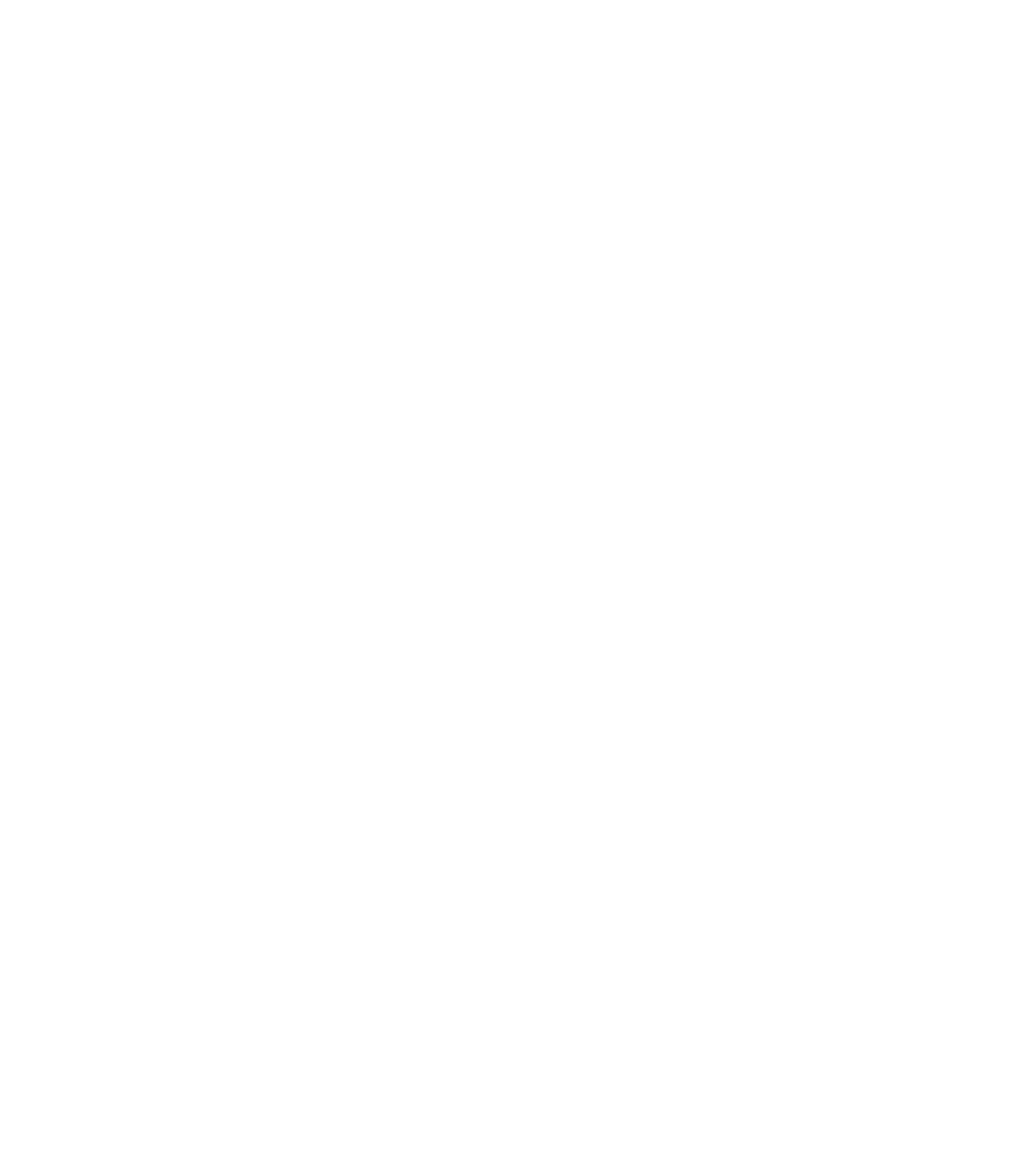
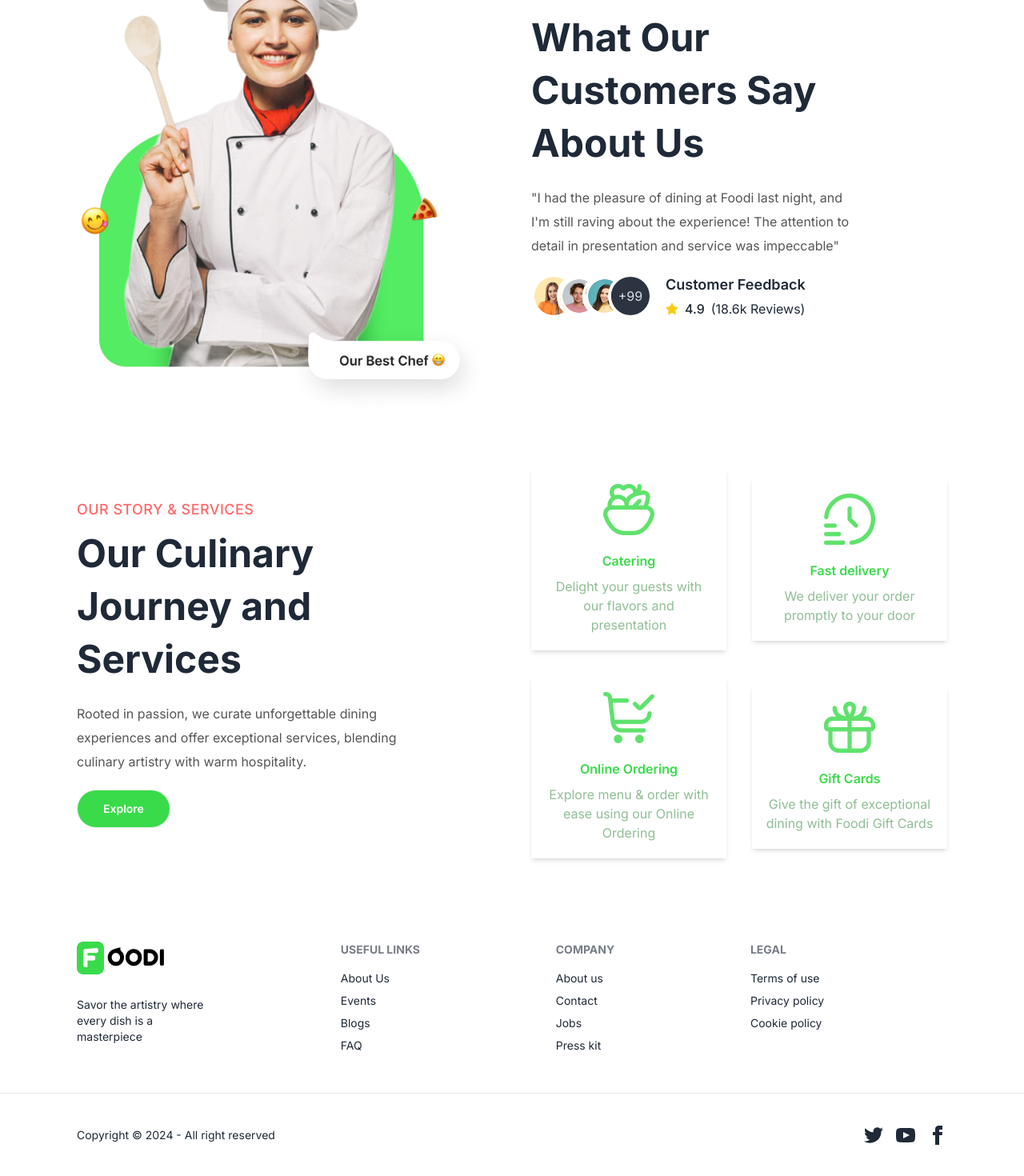
Before and after one commit to rygailkim/foodi-mern, a React (Vite) app in the folder foodi-client/: page / in a window 1280 px wide. Shown: the part 2531-4001 px from the top of the page at 80% size. Before the commit the page ends 2387 px from the top, so only its background shows below. Built offline with nearby package versions, Linux system fonts and the light colour scheme.

Commit message:
part 1 done

```diff
--- /dev/null
+++ b/foodi-client/src/components/Footer.jsx
@@ -0,0 +1,51 @@
+import React from 'react'
+
+const Footer = () => {
+  return (
+    <div>
+        <footer className="footer xl:px-24 py-10 px-4 text-base-content">
+            <aside>
+                <img src='/logo.png'/>
+                <p className='my-5 md:w-40'>Savor the artistry where every dish is a masterpiece</p>
+            </aside>
+            <nav>
+                <h6 className="footer-title">Useful Links</h6>
+                <a className="link link-hover">About Us</a>
+                <a className="link link-hover">Events</a>
+                <a className="link link-hover">Blogs</a>
+                <a className="link link-hover">FAQ</a>
+            </nav>
+            <nav>
+                <h6 className="footer-title">Company</h6>
+                <a className="link link-hover">About us</a>
+                <a className="link link-hover">Contact</a>
+                <a className="link link-hover">Jobs</a>
+                <a className="link link-hover">Press kit</a>
+            </nav>
+            <nav>
+                <h6 className="footer-title">Legal</h6>
+                <a className="link link-hover">Terms of use</a>
+                <a className="link link-hover">Privacy policy</a>
+                <a className="link link-hover">Cookie policy</a>
+            </nav>
+        </footer>
+
+        <hr/>
+
+        <footer className="footer items-center xl:px-24 py-10 px-4">
+            <aside className="items-center grid-flow-col">
+                <p>Copyright © 2024 - All right reserved</p>
+            </aside>
+            <nav className="grid-flow-col gap-4 md:place-self-center md:justify-self-end">
+                <a><svg xmlns="http://www.w3.org/2000/svg" width="24" height="24" viewBox="0 0 24 24" className="fill-current"><path d="M24 4.557c-.883.392-1.832.656-2.828.775 1.017-.609 1.798-1.574 2.165-2.724-.951.564-2.005.974-3.127 1.195-.897-.957-2.178-1.555-3.594-1.555-3.179 0-5.515 2.966-4.797 6.045-4.091-.205-7.719-2.165-10.148-5.144-1.29 2.213-.669 5.108 1.523 6.574-.806-.026-1.566-.247-2.229-.616-.054 2.281 1.581 4.415 3.949 4.89-.693.188-1.452.232-2.224.084.626 1.956 2.444 3.379 4.6 3.419-2.07 1.623-4.678 2.348-7.29 2.04 2.179 1.397 4.768 2.212 7.548 2.212 9.142 0 14.307-7.721 13.995-14.646.962-.695 1.797-1.562 2.457-2.549z"></path></svg>
+                </a>
+                <a><svg xmlns="http://www.w3.org/2000/svg" width="24" height="24" viewBox="0 0 24 24" className="fill-current"><path d="M19.615 3.184c-3.604-.246-11.631-.245-15.23 0-3.897.266-4.356 2.62-4.385 8.816.029 6.185.484 8.549 4.385 8.816 3.6.245 11.626.246 15.23 0 3.897-.266 4.356-2.62 4.385-8.816-.029-6.185-.484-8.549-4.385-8.816zm-10.615 12.816v-8l8 3.993-8 4.007z"></path></svg></a>
+                <a><svg xmlns="http://www.w3.org/2000/svg" width="24" height="24" viewBox="0 0 24 24" className="fill-current"><path d="M9 8h-3v4h3v12h5v-12h3.642l.358-4h-4v-1.667c0-.955.192-1.333 1.115-1.333h2.885v-5h-3.808c-3.596 0-5.192 1.583-5.192 4.615v3.385z"></path></svg></a>
+            </nav>
+        </footer>
+
+    </div>
+  )
+}
+
+export default Footer
--- a/foodi-client/src/layout/Main.jsx
+++ b/foodi-client/src/layout/Main.jsx
@@ -2,12 +2,14 @@
 import {Outlet} from 'react-router-dom'
 import Navbar from '../components/Navbar'
 import "../App.css"
+import Footer from '../components/Footer'
 
 const Main = () => {
   return (
     <div>
         <Navbar/>
         <Outlet/>
+        <Footer/>
     </div>
   )
 }
--- a/foodi-client/src/pages/home/Home.jsx
+++ b/foodi-client/src/pages/home/Home.jsx
@@ -2,13 +2,18 @@
 import Banner from '../../components/Banner'
 import Categories from './Categories'
 import SpecialDishes from './SpecialDishes'
+import Testimonials from './Testimonials'
+import Service from './Service'
+import Footer from '../../components/Footer'
 
 const Home = () => {
   return (
-    <div className>
+    <div>
       <Banner/>
       <Categories/>
       <SpecialDishes/>
+      <Testimonials/>
+      <Service/>
     </div>
   )
 }
--- /dev/null
+++ b/foodi-client/src/pages/home/Service.jsx
@@ -0,0 +1,49 @@
+import React from 'react'
+
+const serviceLists = [
+    {id: 1, title:"Catering", des: "Delight your guests with our flavors and presentation", image: "/images/home/services/icon1.png"},
+    {id: 2, title:"Fast delivery", des: "We deliver your order promptly to your door", image: "/images/home/services/icon2.png"},
+    {id: 3, title:"Online Ordering", des: "Explore menu & order with ease using our Online Ordering ", image: "/images/home/services/icon3.png"},
+    {id: 4, title:"Gift Cards", des: "Give the gift of exceptional dining with Foodi Gift Cards", image: "/images/home/services/icon4.png"},
+]
+
+const Service = () => {
+  return (
+    <div className='section-container my-16'>
+        <div className='flex flex-col md:flex-row items-center justify-between gap-12'>
+            {/* Text */}
+            <div className='md:w-1/2'>
+                <div className='text-left md:w-4/5'>
+                  <p className='subtitle'>Our Story & Services</p>
+                  <h2 className='title'>Our Culinary Journey and Services</h2>
+                  <p className='my-5 text-secondary leading-[30px]'>
+                    Rooted in passion, we curate unforgettable dining
+                    experiences and offer exceptional services,
+                    blending culinary artistry with warm hospitality.
+                  </p>
+
+                  <button className='btn bg-green text-white px-8 py-3 rounded-full'>Explore</button>
+              </div>
+            </div>
+
+            <div className='md:w-1/2'>
+                <div className='grid sm:grid-cols-2 grid-cols-1 gap-8 items-center'>
+                    {
+                        serviceLists.map((service) => (
+                            <div key={service.id} className='shadow-md rounded-sm py-5 px-4 text-center space-y-2 text-green cursor-pointer hover:border hover:border-indigo-600 transition-all duration-200'>
+                                <img src={service.image} className='mx-auto'/>
+                                <h5 className='pt-3 font-semibold'>{service.title}</h5>
+                                <p className='text-[#90BD95]'>{service.des}</p>
+                            </div>
+                        ))
+                    }
+                </div>
+            </div>
+
+
+        </div>
+    </div>
+  )
+}
+
+export default Service
--- /dev/null
+++ b/foodi-client/src/pages/home/Testimonials.jsx
@@ -0,0 +1,60 @@
+import React from 'react'
+import { FaStar } from 'react-icons/fa'
+
+const Testimonials = () => {
+  return (
+    <div className='section-container'>
+        <div className='flex flex-col md:flex-row items-center justify-between gap-12'>
+            <div className='md:w-1/2'>
+                <img src='/images/home/testimonials/testimonials.png'/>
+            </div>
+            <div className='md:w-1/2'>
+                <div className='text-left md:w-4/5'>
+                  <p className='subtitle'>Testimonials</p>
+                  <h2 className='title'>What Our Customers Say About Us</h2>
+                  <blockquote className='my-5 text-secondary leading-[30px]'>
+                    "I had the pleasure of dining at Foodi last night, and I'm still raving about the experience! The
+                    attention to detail in presentation and service was impeccable"
+                  </blockquote>
+
+                  {/* Avatars */}
+                  <div className='flex items-center gap-4 flex-wrap'>
+                    <div className="avatar-group -space-x-6 rtl:space-x-reverse">
+                      <div className="avatar">
+                        <div className="w-12">
+                          <img src="/images/home/testimonials/testimonial1.png" />
+                        </div>
+                      </div>
+                      <div className="avatar">
+                        <div className="w-12">
+                          <img src="/images/home/testimonials/testimonial2.png" />
+                        </div>
+                      </div>
+                      <div className="avatar">
+                        <div className="w-12">
+                          <img src="/images/home/testimonials/testimonial3.png" />
+                        </div>
+                      </div>
+                      <div className="avatar placeholder">
+                        <div className="w-12 bg-neutral text-neutral-content">
+                          <span>+99</span>
+                        </div>
+                      </div>
+                    </div>
+
+                    <div className='space-y-1'>
+                      <h5 className='text-lg font-semibold'>Customer Feedback</h5>
+                      <div className='flex items-center gap-2'>
+                        <FaStar className='text-yellow-400'/>
+                        <span className='font-medium'>4.9</span> <span className='text=[#807E7E]'>(18.6k Reviews)</span>
+                      </div>
+                    </div>
+                  </div>
+              </div>
+            </div>
+        </div>
+    </div>
+  )
+}
+
+export default Testimonials
```
